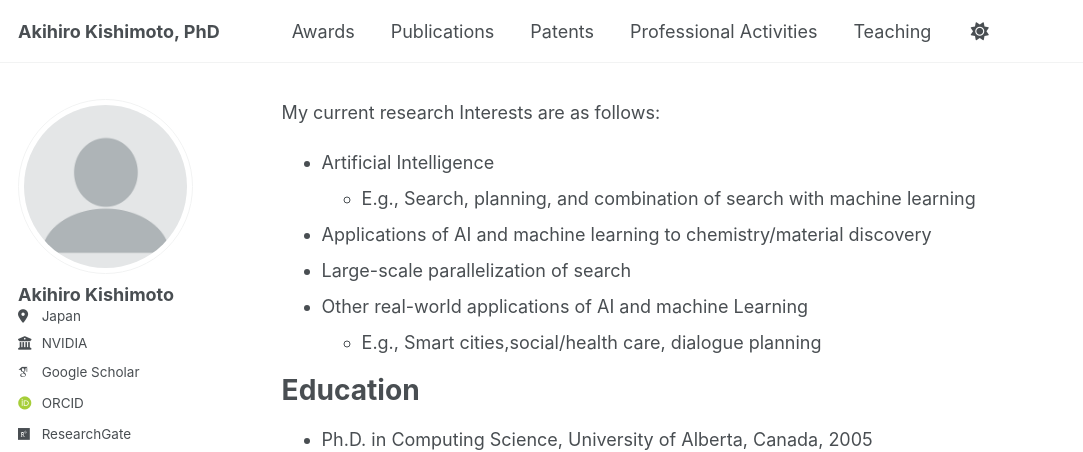
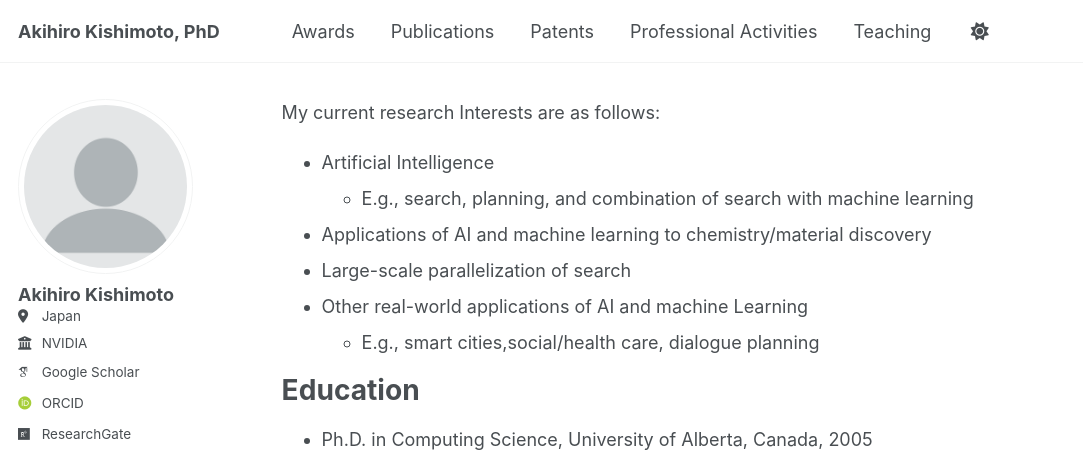
Before and after one commit to kishimoto1974/kishimoto1974.github.io, a Jekyll site: the page built from _pages/about.md, in a window 1280 px wide and 900 px high. Shown: the top 452 px of the window, without its empty margins (0-1083 px from the left). Built offline with Jekyll 4.4.1, drawn with Linux system fonts in a browser that asks for light colours; some web fonts are replaced.

Commit message:
fix typo

```diff
--- a/_pages/about.md
+++ b/_pages/about.md
@@ -9,11 +9,11 @@ redirect_from:
 My current research Interests are as follows:
 
 * Artificial Intelligence
-  * E.g., Search, planning, and combination of search with machine learning
+  * E.g., search, planning, and combination of search with machine learning
 * Applications of AI and machine learning to chemistry/material discovery
 * Large-scale parallelization of search
 * Other real-world applications of AI and machine Learning
-  * E.g., Smart cities,social/health care, dialogue planning
+  * E.g., smart cities,social/health care, dialogue planning
 
 Education
 ======
```
